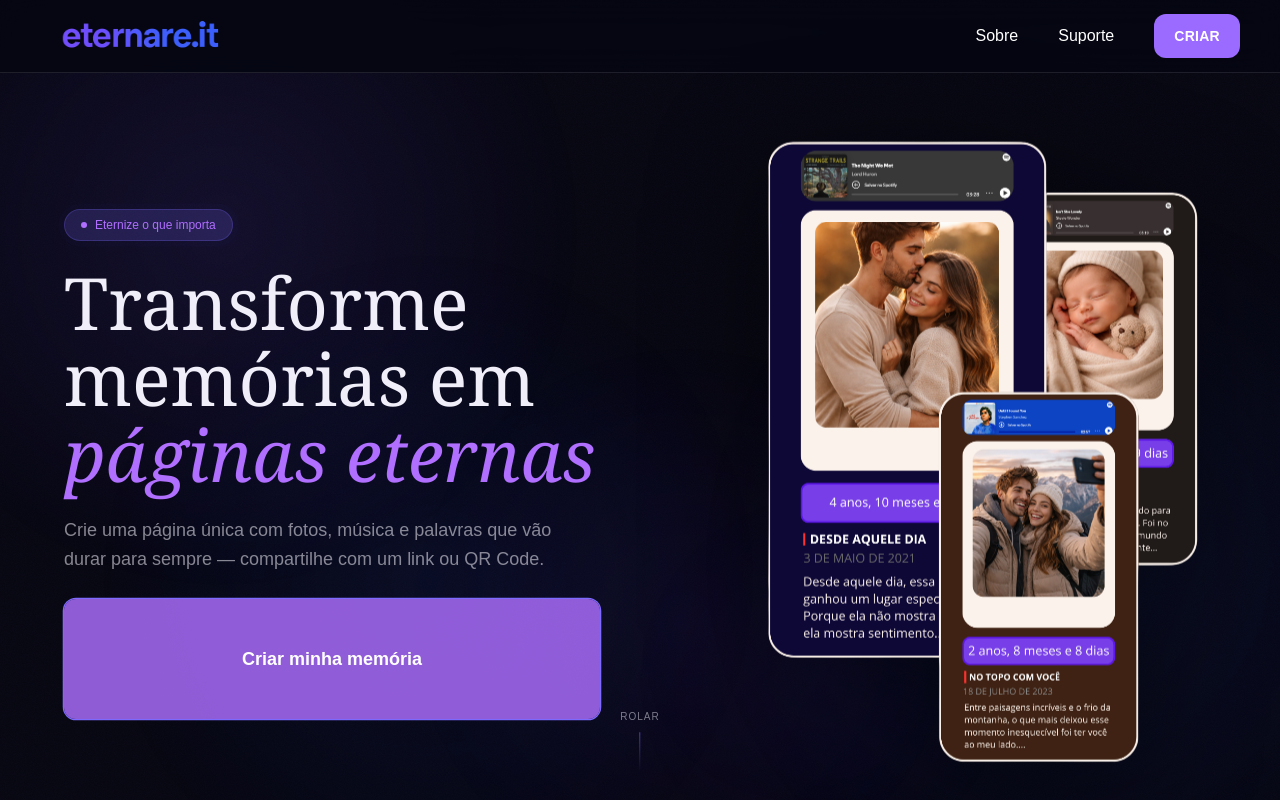
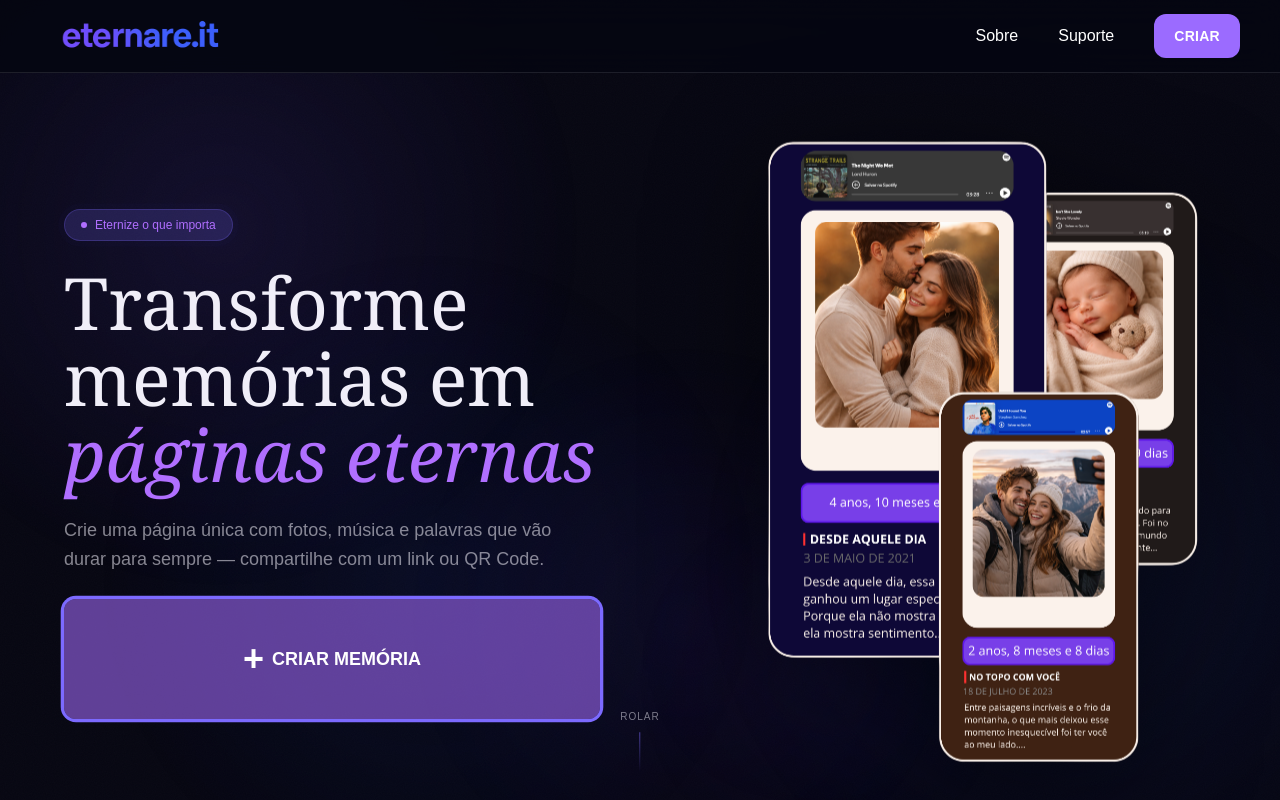
Before and after one commit to Kaue-Mota/eternare-it, a React (Vite) app: page / in a window 1280 px wide. Shown: the top 800 px of the page. Built offline with nearby package versions, Linux system fonts and the light colour scheme.

Commit message:
refactor: enhance button in Hero component with new styles and animation

```diff
--- a/src/components/ui/sections/Hero.tsx
+++ b/src/components/ui/sections/Hero.tsx
@@ -71,14 +71,14 @@ export default function Hero() {
           <div className=" flex justify-center flex-wrap gap-3">
             <button
               onClick={() => navigate("/criar")}
-              className=" rounded-xl px-6 py-3.5 w-full h-30 text-lg font-extrabold hover:cursor-pointer text-white transition-all hover:-translate-y-0.5 hover:opacity-90"
+              className=" flex text-center items-center gap-2 uppercase justify-center align-center   rounded-xl px-6 py-3.5 w-full h-30 text-lg font-extrabold hover:cursor-pointer text-white transition-all hover:-translate-y-0.5 hover:opacity-90"
               style={{
                 background: "linear-gradient(135deg, #7c6aff, #b06fff)",
                 boxShadow: "0 0 32px rgba(124,106,255,0.3)",
-                animation: "badge-pulse-button 2s ease-in-out infinite",
+                animation: "badge-pulse-button 5s ease-in-out infinite",
               }}
             >
-              Criar minha memória
+              <span className="text-4xl">+</span> Criar memória
             </button>
           </div>
         </div>
```
